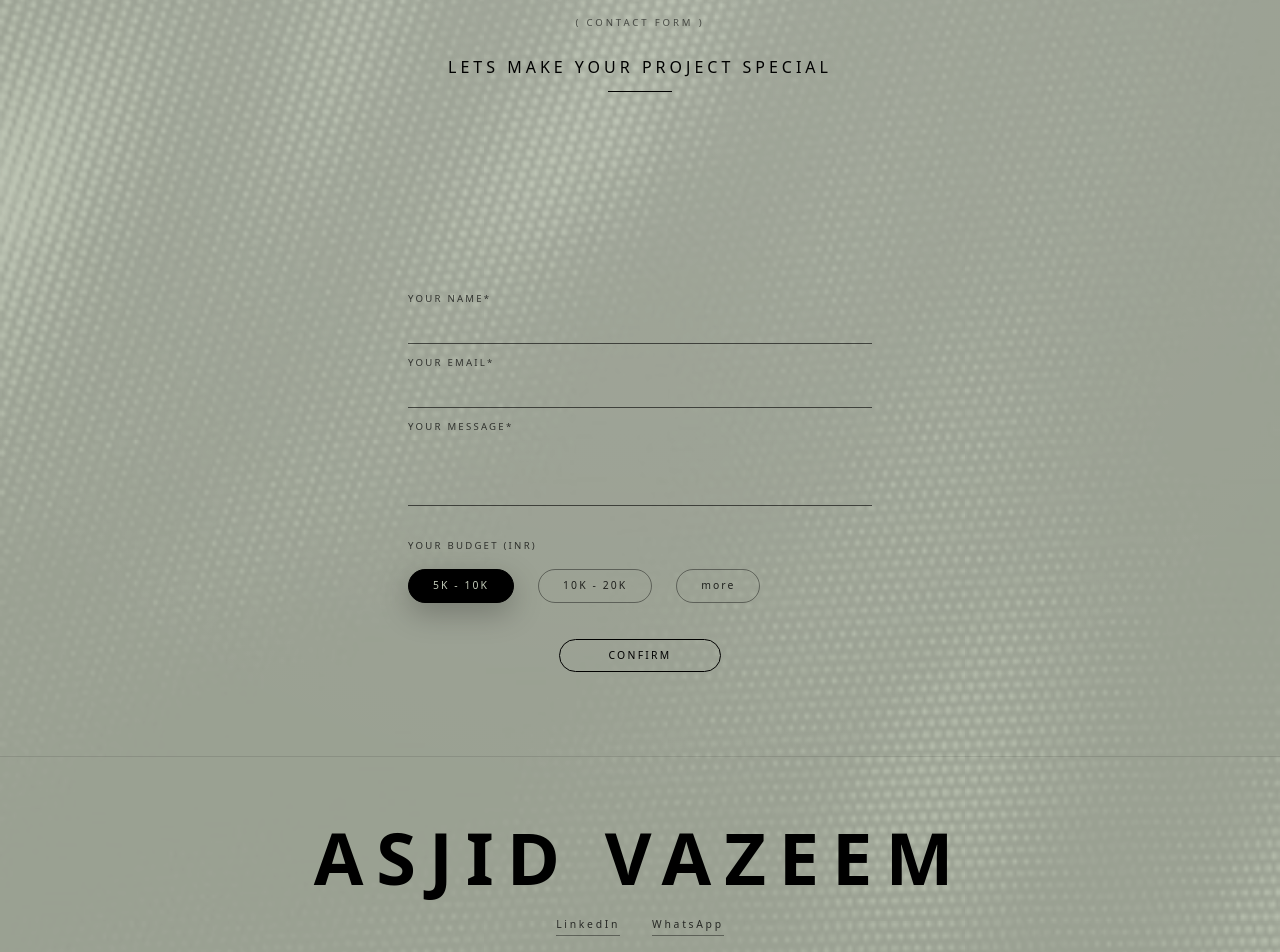
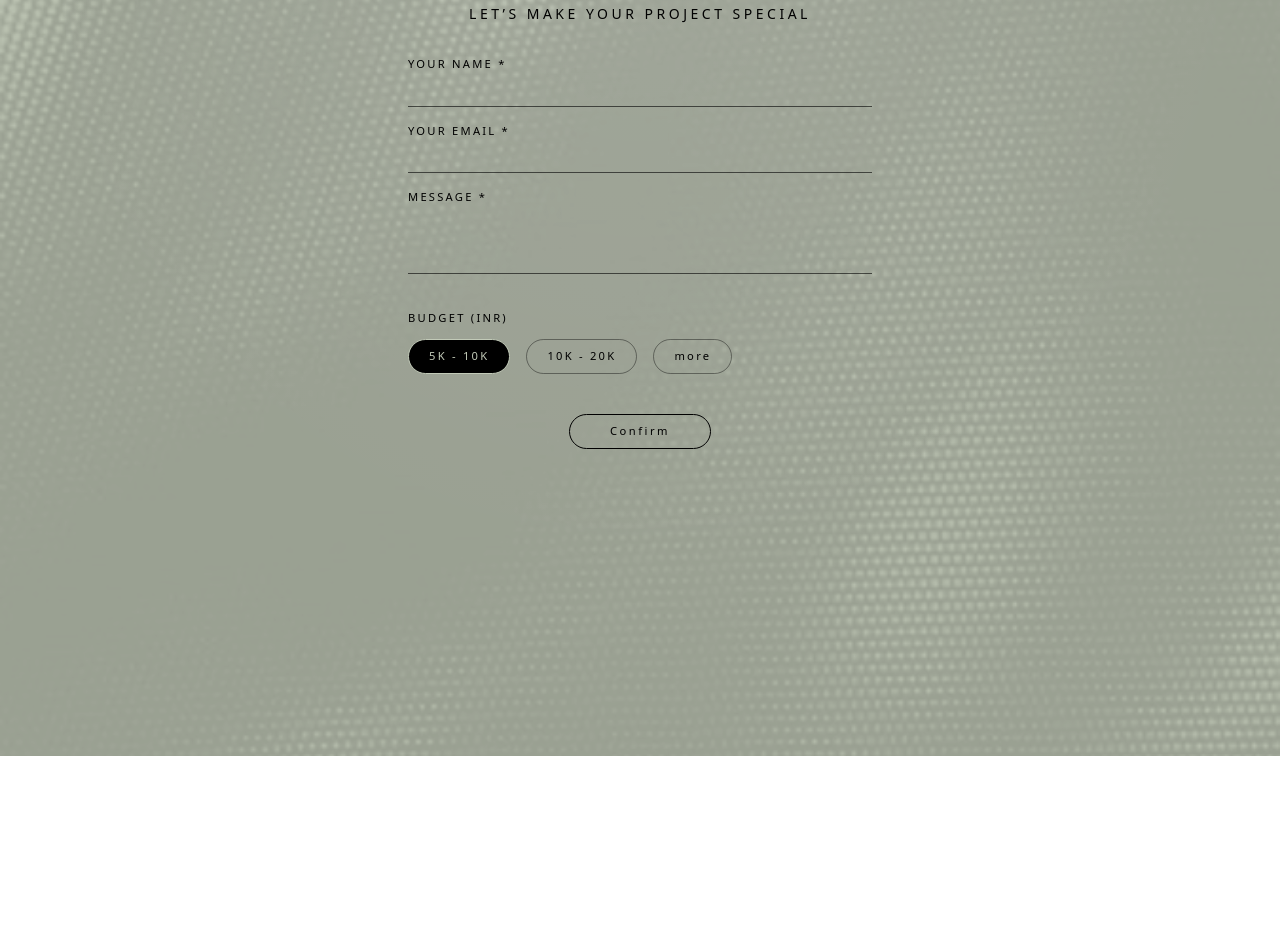
Before and after one commit to SufailSLX/Asjid-Folio, a React (Vite) app in the folder client/: page / in a window 1280 px wide. Shown: the part 6700-7652 px from the top of the page. After the commit the page ends 7456 px from the top, so only its background shows below. Built offline with nearby package versions, Linux system fonts and the light colour scheme.

Commit message:
Mailjs Fixes

```diff
--- a/client/index.html
+++ b/client/index.html
@@ -3,7 +3,7 @@
 
 <head>
   <meta charset="UTF-8" />
-  <link rel="icon" type="image/svg+xml" href="/vite.svg" />
+  <link rel="icon" type="image/svg+xml" href="/public/images/logo.png" />
   <meta name="viewport" content="width=device-width, initial-scale=1.0" />
   <title>ASJID VAZEEM</title>
 </head>
--- a/client/src/pages/Contact/Contact.jsx
+++ b/client/src/pages/Contact/Contact.jsx
@@ -1,41 +1,240 @@
+// import React, { useRef, useState } from 'react'
+// import emailjs from '@emailjs/browser'
+// import toast from 'react-hot-toast'
+// const PaperBg = '/images/Paper-bg.jpeg'
+
+// const budgets = ['5K - 10K', '10K - 20K', 'more']
+
+// const Contact = () => {
+//     const form = useRef();
+//     const [selectedBudget, setSelectedBudget] = useState(budgets[0]);
+//     const [loading, setLoading] = useState(false);
+
+//     const sendEmail = (e) => {
+//         e.preventDefault();
+//         setLoading(true);
+
+//         const SERVICE_ID = 'service_o2m8wil';
+//         const TEMPLATE_ID = 'template_xasembu';
+//         const PUBLIC_KEY = 'zwktRyB2xpsPkR0Us';
+
+//         emailjs.sendForm(SERVICE_ID, TEMPLATE_ID, form.current, PUBLIC_KEY)
+//             .then((result) => {
+//                 console.log(result.text);
+//                 toast.success("Message Confirmed! We will get back to you soon.");
+//                 e.target.reset();
+//             }, (error) => {
+//                 console.log(error.text);
+//                 toast.error("Failed to send message. Please check your configuration or try again later.");
+//             })
+//             .finally(() => setLoading(false));
+//     };
+
+//     return (
+//         <main id="contact" className="relative min-h-screen w-full overflow-hidden bg-[#c2cab8] text-black">
+//             {/* Marble-ish background overlay */}
+//             <div className="pointer-events-none absolute inset-0">
+//                 <div className="absolute inset-0 bg-[radial-gradient(circle_at_top,_rgba(255,255,255,0.12),_transparent_60%)]" />
+//                 <div
+//                     className="absolute inset-0 mix-blend-multiply opacity-[0.22] bg-cover bg-center"
+//                     style={{ backgroundImage: `url(${PaperBg})` }}
+//                 />
+//             </div>
+
+//             {/* Content wrapper */}
+//             <section className="relative z-10 mx-auto flex min-h-screen w-full max-w-lg flex-col items-center px-6 pb-12 pt-12">
+//                 {/* Small index + label */}
+//                 <div className="mb-6 text-center text-[0.6rem] uppercase tracking-[0.3em] text-black/60">
+//                     <p></p>
+//                     <p className="mt-3">( CONTACT FORM )</p>
+//                 </div>
+
+//                 {/* Title */}
+//                 <h1 className="mb-3 text-center text-sm md:text-base tracking-[0.25em] uppercase text-black">
+//                     LETS MAKE YOUR PROJECT SPECIAL
+//                 </h1>
+//                 <div className="mb-12 md:mb-50 h-px w-16 bg-black" />
+
+//                 {/* Form */}
+//                 <form ref={form} onSubmit={sendEmail} className="w-full space-y-3 text-[0.7rem] uppercase tracking-[0.2em] text-black/70">
+//                     <input type="hidden" name="to_name" value="Asjid Vazeem" />
+//                     <div>
+//                         <label className="block text-[0.6rem] mb-3">YOUR NAME*</label>
+//                         <input
+//                             required
+//                             name="from_name"
+//                             type="text"
+//                             className="w-full border-b border-black/60 bg-transparent pb-2 text-[0.7rem] tracking-[0.15em] outline-none focus:border-black"
+//                             placeholder="Your Name"
+//                         />
+//                     </div>
+
+//                     <div>
+//                         <label className="block text-[0.6rem] mb-3">YOUR EMAIL*</label>
+//                         <input
+//                             required
+//                             name="from_email"
+//                             type="email"
+//                             className="w-full border-b border-black/60 bg-transparent pb-2 text-[0.7rem] tracking-[0.15em] outline-none focus:border-black"
+//                             placeholder="youmail@gmail.com"
+//                         />
+//                     </div>
+
+//                     <div>
+//                         <label className="block text-[0.6rem] mb-3">YOUR MESSAGE*</label>
+//                         <textarea
+//                             required
+//                             name="message"
+//                             rows={3}
+//                             className="w-full resize-none border-b border-black/60 bg-transparent pb-2 text-[0.7rem] tracking-[0.15em] outline-none focus:border-black"
+//                             placeholder="How can we help you?"
+//                         />
+//                     </div>
+
+//                     <div className="pt-4">
+//                         <label className="block text-[0.6rem] mb-4">YOUR BUDGET (INR)</label>
+//                         <input type="hidden" name="budget" value={selectedBudget} />
+//                         <div className="flex flex-wrap items-center gap-6 text-[0.65rem] tracking-[0.2em]">
+//                             {budgets.map((item) => (
+//                                 <button
+//                                     key={item}
+//                                     type="button"
+//                                     onClick={() => setSelectedBudget(item)}
+//                                     className={`rounded-full border px-6 py-2 transition-colors duration-150 ${selectedBudget === item
+//                                         ? 'border-black bg-black text-[#c2cab8] shadow-[0_10px_30px_rgba(0,0,0,0.25)]'
+//                                         : 'border-black/40 bg-transparent text-black/80 hover:border-black hover:bg-black hover:text-[#c2cab8]'
+//                                         }`}
+//                                 >
+//                                     {item}
+//                                 </button>
+//                             ))}
+//                         </div>
+//                     </div>
+
+//                     <div className="pt-6 flex justify-center">
+//                         <button
+//                             type="submit"
+//                             disabled={loading}
+//                             className="rounded-full border border-black px-12 py-2 text-[0.65rem] uppercase tracking-[0.22em] text-black hover:bg-black hover:text-[#c2cab8] transition-colors duration-150 disabled:opacity-50"
+//                         >
+//                             {loading ? 'Sending...' : 'Confirm'}
+//                         </button>
+//                     </div>
+//                 </form>
+//             </section>
+
+//             {/* Identity / footer section */}
+//             <section className="relative z-10 w-full border-t border-black/10 px-6 pb-16 pt-16">
+//                 <div className="mx-auto flex w-full max-w-6xl flex-col items-center text-center">
+
+
+//                     {/* Name headline */}
+//                     <h2 className="text-4xl sm:text-5xl md:text-6xl lg:text-7xl font-black leading-none tracking-[0.18em] text-black">
+//                         ASJID VAZEEM
+//                     </h2>
+
+//                     {/* Social links */}
+//                     <div className="mt-6 flex flex-wrap items-center justify-center gap-8 text-[0.65rem] uppercase tracking-[0.26em] text-black/75">
+//                         <a
+//                             href="https://www.linkedin.com/in/asjid-VAZEEM-6a956a371/"
+//                             target="_blank"
+//                             rel="noopener noreferrer"
+//                         >
+//                             <button className="border-b border-black/40 pb-0.5">
+//                                 LinkedIn
+//                             </button>
+//                         </a>
+
+//                         {/* <button className="border-b border-black/40 pb-0.5">Telegram</button> */}
+//                         <a
+//                             href="https://wa.me/918921982338"
+//                             target="_blank"
+//                             rel="noopener noreferrer"
+//                         >
+//                             <button className="border-b border-black/40 pb-0.5">
+//                                 WhatsApp
+//                             </button>
+//                         </a>
+
+//                     </div>
+
+//                     {/* Email */}
+//                     <p className="mt-6 text-[0.7rem] font-semibold uppercase tracking-[0.22em] text-black">
+//                         ASJIDVAZEEM10@GMAIL.COM
+//                     </p>
+
+//                     {/* Big role title */}
+//                     <div className="mt-16 w-full text-left px-4 md:pl-26 text-3xl sm:text-4xl md:text-5xl lg:text-6xl font-medium tracking-[0.08em] text-black/90">
+//                         <h3 className="leading-tight">CREATIVE DIGITAL MARKETER</h3>
+//                     </div>
+
+//                     {/* Bottom meta row */}
+//                     <div className="mt-16 flex w-full flex-col items-center justify-center gap-6 text-[0.55rem] uppercase tracking-[0.18em] text-black/60">
+//                         <div className="text-center">
+//                             <p>2026. All rights reserved. ASJID VAZEEM.</p>
+//                             <p>Any reproduction, distribution, or use of the materials without permission is prohibited.</p>
+//                         </div>
+//                     </div>
+//                 </div>
+//             </section>
+//         </main>
+//     )
+// }
+
+// export default Contact
+
 import React, { useRef, useState } from 'react'
 import emailjs from '@emailjs/browser'
 import toast from 'react-hot-toast'
+
 const PaperBg = '/images/Paper-bg.jpeg'
-
 const budgets = ['5K - 10K', '10K - 20K', 'more']
 
 const Contact = () => {
-    const form = useRef();
-    const [selectedBudget, setSelectedBudget] = useState(budgets[0]);
-    const [loading, setLoading] = useState(false);
+    const form = useRef()
+
+    const [selectedBudget, setSelectedBudget] = useState(budgets[0])
+    const [loading, setLoading] = useState(false)
+    const [userName, setUserName] = useState('')
+    const [userEmail, setUserEmail] = useState('')
 
     const sendEmail = (e) => {
-        e.preventDefault();
-        setLoading(true);
+        e.preventDefault()
+        setLoading(true)
 
-        // NOTE: You need to create an account at https://www.emailjs.com/
-        // and get your Service ID, Template ID, and Public Key.
-        // Replace the placeholders below with your actual keys.
-        const SERVICE_ID = 'service_e6frbai';
-        const TEMPLATE_ID = 'template_n4szoxi';
-        const PUBLIC_KEY = 'ttvCklLjF4f7qtn6w';
+        const SERVICE_ID = 'service_o2m8wil'
+        const TEMPLATE_ID = 'template_xasembu'
+        const PUBLIC_KEY = 'zwktRyB2xpsPkR0Us'
 
-        emailjs.sendForm(SERVICE_ID, TEMPLATE_ID, form.current, PUBLIC_KEY)
-            .then((result) => {
-                console.log(result.text);
-                toast.success("Message Confirmed! We will get back to you soon.");
-                e.target.reset();
-            }, (error) => {
-                console.log(error.text);
-                toast.error("Failed to send message. Please check your configuration or try again later.");
+        const templateParams = {
+            to_name: "Asjid Vazeem",
+            from_name: userName,
+            from_email: userEmail,
+            name: userName,
+            email: userEmail,
+            budget: selectedBudget,
+            time: new Date().toLocaleString(),
+            message: form.current.message.value,
+        }
+
+        emailjs
+            .send(SERVICE_ID, TEMPLATE_ID, templateParams, PUBLIC_KEY)
+            .then(() => {
+                toast.success('Message sent successfully!')
+                e.target.reset()
+                setUserName('')
+                setUserEmail('')
+                setSelectedBudget(budgets[0])
             })
-            .finally(() => setLoading(false));
-    };
+            .catch(() => {
+                toast.error('Failed to send message. Try again later.')
+            })
+            .finally(() => setLoading(false))
+    }
 
     return (
         <main id="contact" className="relative min-h-screen w-full overflow-hidden bg-[#c2cab8] text-black">
-            {/* Marble-ish background overlay */}
+            {/* Background */}
             <div className="pointer-events-none absolute inset-0">
                 <div className="absolute inset-0 bg-[radial-gradient(circle_at_top,_rgba(255,255,255,0.12),_transparent_60%)]" />
                 <div
@@ -44,64 +243,63 @@ const Contact = () => {
                 />
             </div>
 
-            {/* Content wrapper */}
+            {/* Form Section */}
             <section className="relative z-10 mx-auto flex min-h-screen w-full max-w-lg flex-col items-center px-6 pb-12 pt-12">
-                {/* Small index + label */}
-                <div className="mb-6 text-center text-[0.6rem] uppercase tracking-[0.3em] text-black/60">
-                    <p></p>
-                    <p className="mt-3">( CONTACT FORM )</p>
-                </div>
+                <h1 className="mb-8 text-center text-sm tracking-[0.25em] uppercase">
+                    LET’S MAKE YOUR PROJECT SPECIAL
+                </h1>
 
-                {/* Title */}
-                <h1 className="mb-3 text-center text-sm md:text-base tracking-[0.25em] uppercase text-black">
-                    LETS MAKE YOUR PROJECT SPECIAL
-                </h1>
-                <div className="mb-12 md:mb-50 h-px w-16 bg-black" />
+                <form
+                    ref={form}
+                    onSubmit={sendEmail}
+                    className="w-full space-y-4 text-[0.7rem] uppercase tracking-[0.2em]"
+                >
 
-                {/* Form */}
-                <form ref={form} onSubmit={sendEmail} className="w-full space-y-3 text-[0.7rem] uppercase tracking-[0.2em] text-black/70">
                     <div>
-                        <label className="block text-[0.6rem] mb-3">YOUR NAME*</label>
+                        <label className="block mb-2">Your Name *</label>
                         <input
                             required
-                            name="user_name"
+                            name="from_name" // Matches Template Body {{from_name}}
                             type="text"
-                            className="w-full border-b border-black/60 bg-transparent pb-2 text-[0.7rem] tracking-[0.15em] outline-none focus:border-black"
+                            value={userName}
+                            onChange={(e) => setUserName(e.target.value)}
+                            className="w-full border-b border-black/60 bg-transparent pb-2 outline-none"
                         />
                     </div>
 
                     <div>
-                        <label className="block text-[0.6rem] mb-3">YOUR EMAIL*</label>
+                        <label className="block mb-2">Your Email *</label>
                         <input
                             required
-                            name="user_email"
+                            name="from_email"
                             type="email"
-                            className="w-full border-b border-black/60 bg-transparent pb-2 text-[0.7rem] tracking-[0.15em] outline-none focus:border-black"
+                            value={userEmail}
+                            onChange={(e) => setUserEmail(e.target.value)}
+                            className="w-full border-b border-black/60 bg-transparent pb-2 outline-none"
                         />
                     </div>
 
                     <div>
-                        <label className="block text-[0.6rem] mb-3">YOUR MESSAGE*</label>
+                        <label className="block mb-2">Message *</label>
                         <textarea
                             required
                             name="message"
                             rows={3}
-                            className="w-full resize-none border-b border-black/60 bg-transparent pb-2 text-[0.7rem] tracking-[0.15em] outline-none focus:border-black"
+                            className="w-full resize-none border-b border-black/60 bg-transparent pb-2 outline-none"
                         />
                     </div>
 
                     <div className="pt-4">
-                        <label className="block text-[0.6rem] mb-4">YOUR BUDGET (INR)</label>
-                        <input type="hidden" name="budget" value={selectedBudget} />
-                        <div className="flex flex-wrap items-center gap-6 text-[0.65rem] tracking-[0.2em]">
+                        <label className="block mb-3">Budget (INR)</label>
+                        <div className="flex flex-wrap gap-4">
                             {budgets.map((item) => (
                                 <button
                                     key={item}
                                     type="button"
                                     onClick={() => setSelectedBudget(item)}
-                                    className={`rounded-full border px-6 py-2 transition-colors duration-150 ${selectedBudget === item
-                                        ? 'border-black bg-black text-[#c2cab8] shadow-[0_10px_30px_rgba(0,0,0,0.25)]'
-                                        : 'border-black/40 bg-transparent text-black/80 hover:border-black hover:bg-black hover:text-[#c2cab8]'
+                                    className={`rounded-full border px-5 py-2 transition ${selectedBudget === item
+                                        ? 'bg-black text-[#c2cab8]'
+                                        : 'border-black/40'
                                         }`}
                                 >
                                     {item}
@@ -114,68 +312,13 @@ const Contact = () => {
                         <button
                             type="submit"
                             disabled={loading}
-                            className="rounded-full border border-black px-12 py-2 text-[0.65rem] uppercase tracking-[0.22em] text-black hover:bg-black hover:text-[#c2cab8] transition-colors duration-150 disabled:opacity-50"
+                            className="rounded-full border border-black px-10 py-2 tracking-[0.22em] transition hover:bg-black hover:text-[#c2cab8] disabled:opacity-50"
                         >
                             {loading ? 'Sending...' : 'Confirm'}
                         </button>
                     </div>
                 </form>
             </section>
-
-            {/* Identity / footer section */}
-            <section className="relative z-10 w-full border-t border-black/10 px-6 pb-16 pt-16">
-                <div className="mx-auto flex w-full max-w-6xl flex-col items-center text-center">
-
-
-                    {/* Name headline */}
-                    <h2 className="text-4xl sm:text-5xl md:text-6xl lg:text-7xl font-black leading-none tracking-[0.18em] text-black">
-                        ASJID VAZEEM
-                    </h2>
-
-                    {/* Social links */}
-                    <div className="mt-6 flex flex-wrap items-center justify-center gap-8 text-[0.65rem] uppercase tracking-[0.26em] text-black/75">
-                        <a
-                            href="https://www.linkedin.com/in/asjid-VAZEEM-6a956a371/"
-                            target="_blank"
-                            rel="noopener noreferrer"
-                        >
-                            <button className="border-b border-black/40 pb-0.5">
-                                LinkedIn
-                            </button>
-                        </a>
-
-                        {/* <button className="border-b border-black/40 pb-0.5">Telegram</button> */}
-                        <a
-                            href="https://wa.me/918921982338"
-                            target="_blank"
-                            rel="noopener noreferrer"
-                        >
-                            <button className="border-b border-black/40 pb-0.5">
-                                WhatsApp
-                            </button>
-                        </a>
-
-                    </div>
-
-                    {/* Email */}
-                    <p className="mt-6 text-[0.7rem] font-semibold uppercase tracking-[0.22em] text-black">
-                        ASJIDVAZEEM10@GMAIL.COM
-                    </p>
-
-                    {/* Big role title */}
-                    <div className="mt-16 w-full text-left px-4 md:pl-26 text-3xl sm:text-4xl md:text-5xl lg:text-6xl font-medium tracking-[0.08em] text-black/90">
-                        <h3 className="leading-tight">CREATIVE DIGITAL MARKETER</h3>
-                    </div>
-
-                    {/* Bottom meta row */}
-                    <div className="mt-16 flex w-full flex-col items-center justify-center gap-6 text-[0.55rem] uppercase tracking-[0.18em] text-black/60">
-                        <div className="text-center">
-                            <p>2026. All rights reserved. ASJID VAZEEM.</p>
-                            <p>Any reproduction, distribution, or use of the materials without permission is prohibited.</p>
-                        </div>
-                    </div>
-                </div>
-            </section>
         </main>
     )
 }
```
Also changed, not shown: client/public/images/logo.png (added).
